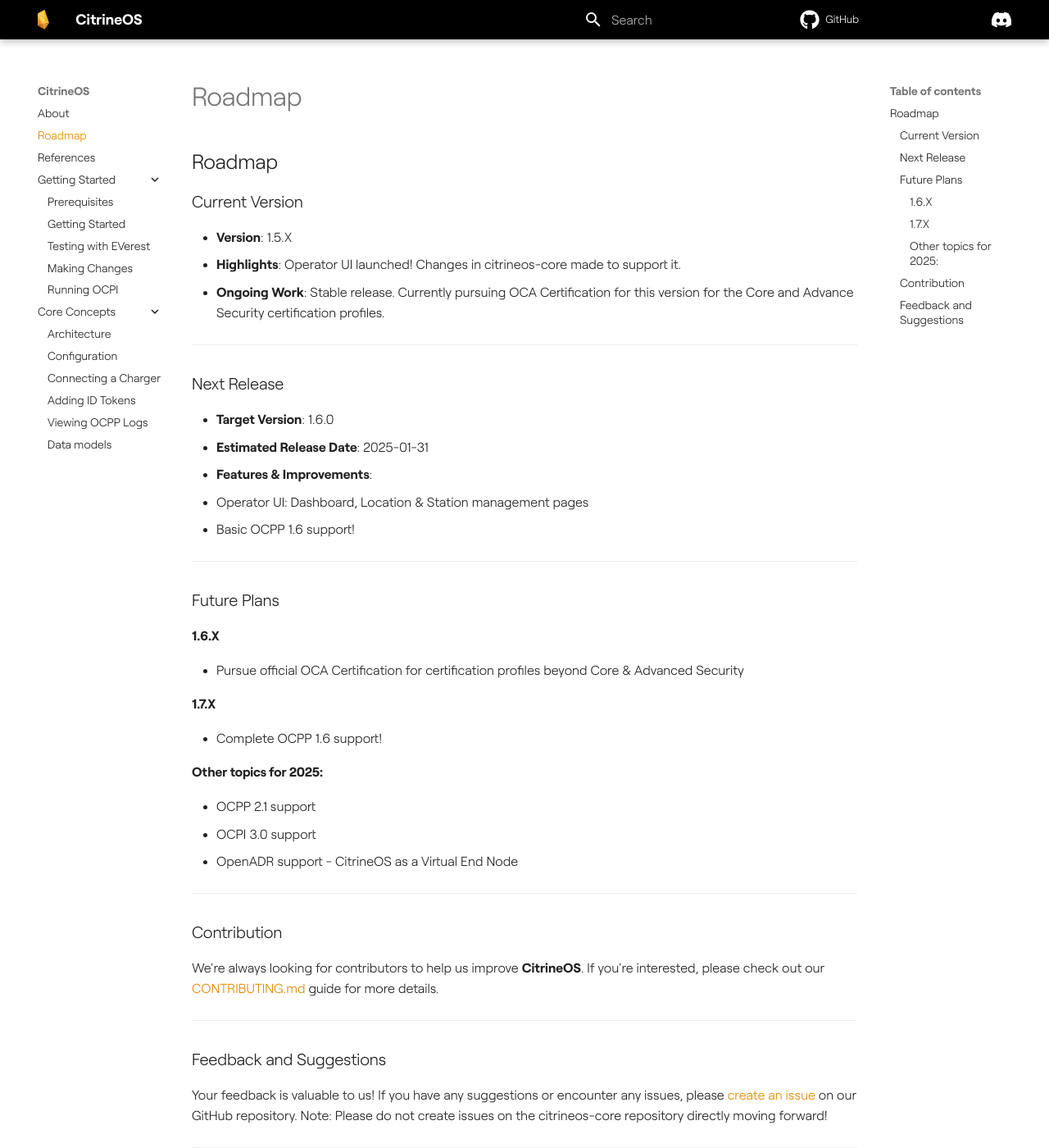
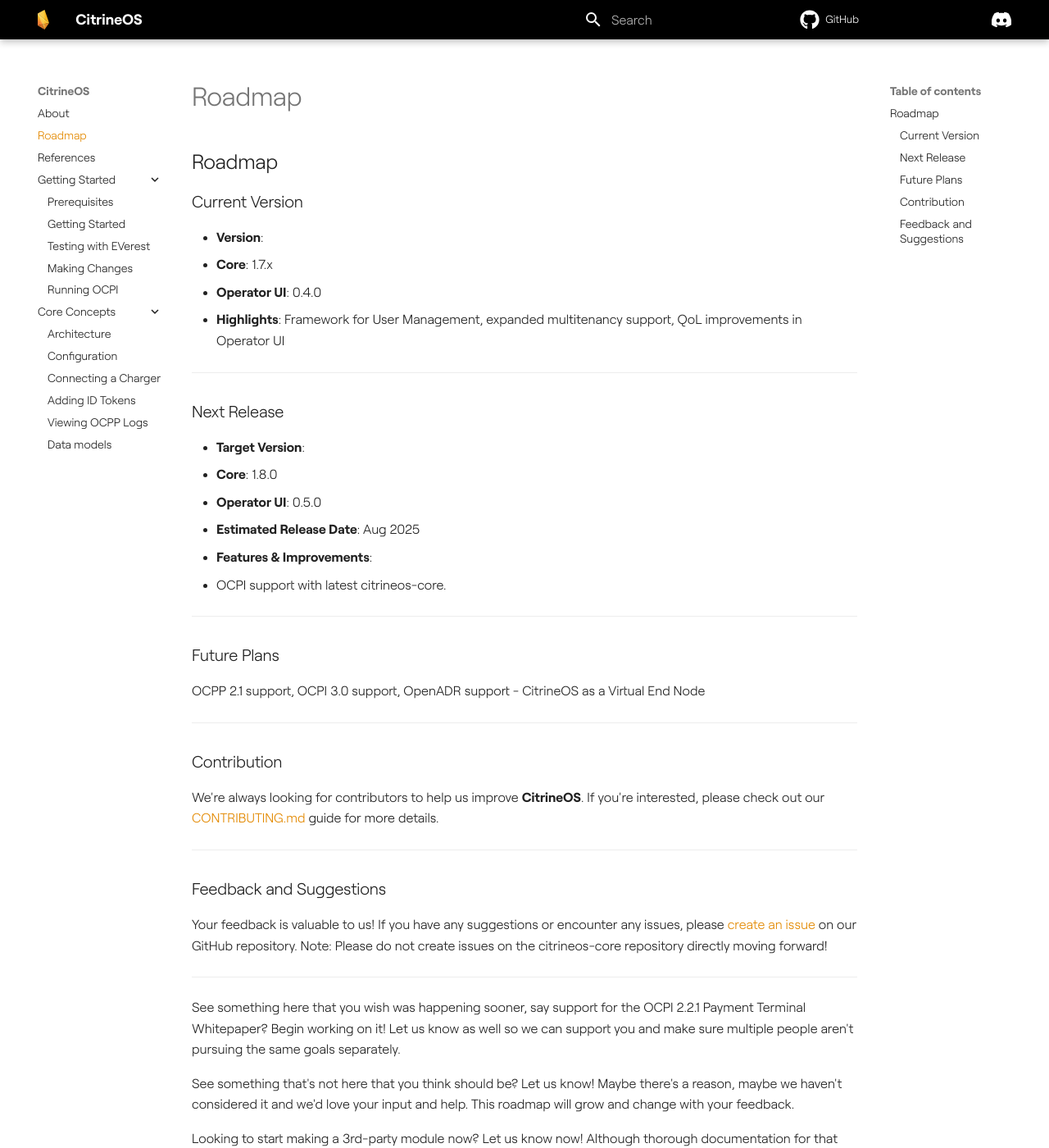
Before and after one commit to citrineos/citrineos.github.io, an MkDocs documentation site: the page built from docs/roadmap.md, in a window 1280 px wide and 1400 px high. Shown: the whole window at 82% size. Built offline with MkDocs 1.6.1 and Material for MkDocs 9.7.7, drawn with Linux system fonts in a browser that asks for light colours; plug-ins that fetch from the network failed and are left out; comment, search, counter and statistics services are not loaded; the version menu is left out.

Commit message:
update readme for 1.7/0.4.0 core/operatorui release
- updated getting started with the default 1.6 websocket server port
- updated the testing with everest page to reflect the new 1.6 command and remove reference to the windows command
- update roadmap page to reflect latest version, next release plan, and future plans

```diff
--- a/docs/roadmap.md
+++ b/docs/roadmap.md
@@ -6,34 +6,27 @@
 
 ## Current Version
 
-- **Version**: 1.5.X
-- **Highlights**: Operator UI launched! Changes in citrineos-core made to support it.
-- **Ongoing Work**: Stable release. Currently pursuing OCA Certification for this version for the Core and Advance Security certification profiles.
+- **Version**:
+  - **Core**: 1.7.x
+  - **Operator UI**: 0.4.0
+- **Highlights**: Framework for User Management, expanded multitenancy support, QoL improvements in Operator UI
 
 ---
 
 ## Next Release
 
-- **Target Version**: 1.6.0
-- **Estimated Release Date**: 2025-01-31
+- **Target Version**:
+  - **Core**: 1.8.0
+  - **Operator UI**: 0.5.0
+- **Estimated Release Date**: Aug 2025
 - **Features & Improvements**:
-  - Operator UI: Dashboard, Location & Station management pages
-  - Basic OCPP 1.6 support!
+  - OCPI support with latest citrineos-core.
 
 ---
 
 ## Future Plans
+OCPP 2.1 support, OCPI 3.0 support, OpenADR support - CitrineOS as a Virtual End Node
 
-### 1.6.X
-- Pursue official OCA Certification for certification profiles beyond Core & Advanced Security
-
-### 1.7.X
-- Complete OCPP 1.6 support!
-
-### Other topics for 2025:
-- OCPP 2.1 support
-- OCPI 3.0 support
-- OpenADR support - CitrineOS as a Virtual End Node
 
 ---
 
```
Also changed, not shown: docs/getting-started/getting-started.md (+3 -2 lines), docs/getting-started/testing-with-everest.md (+6 -7 lines).
